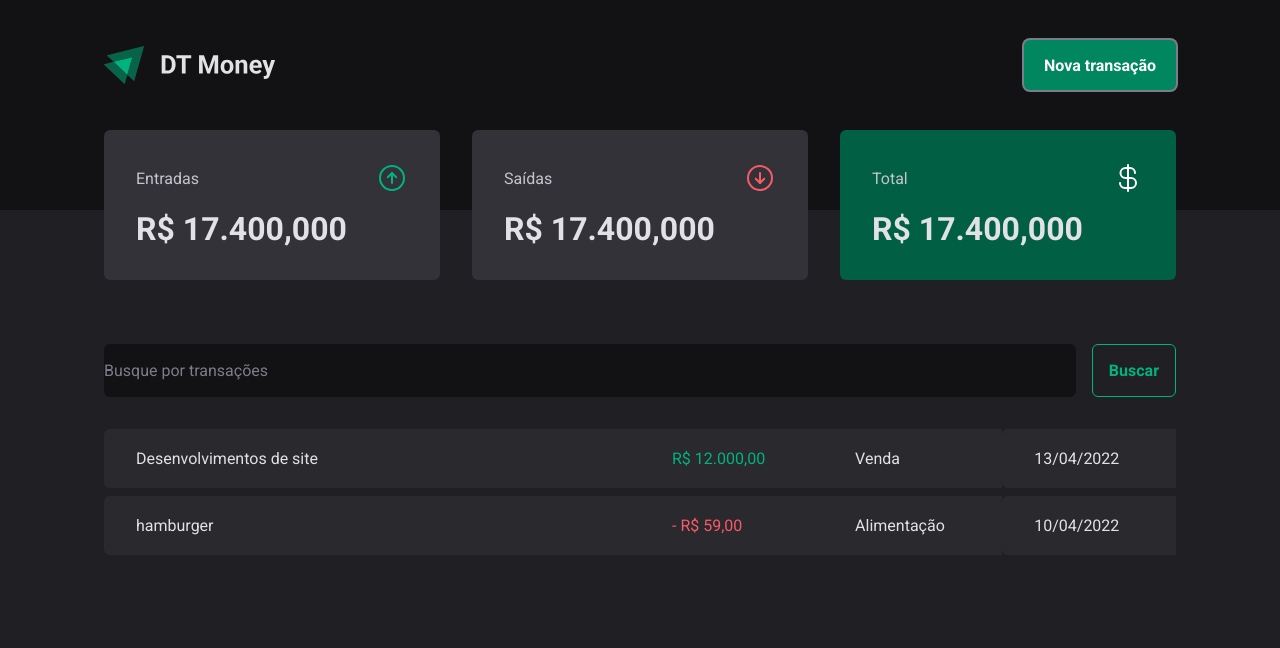
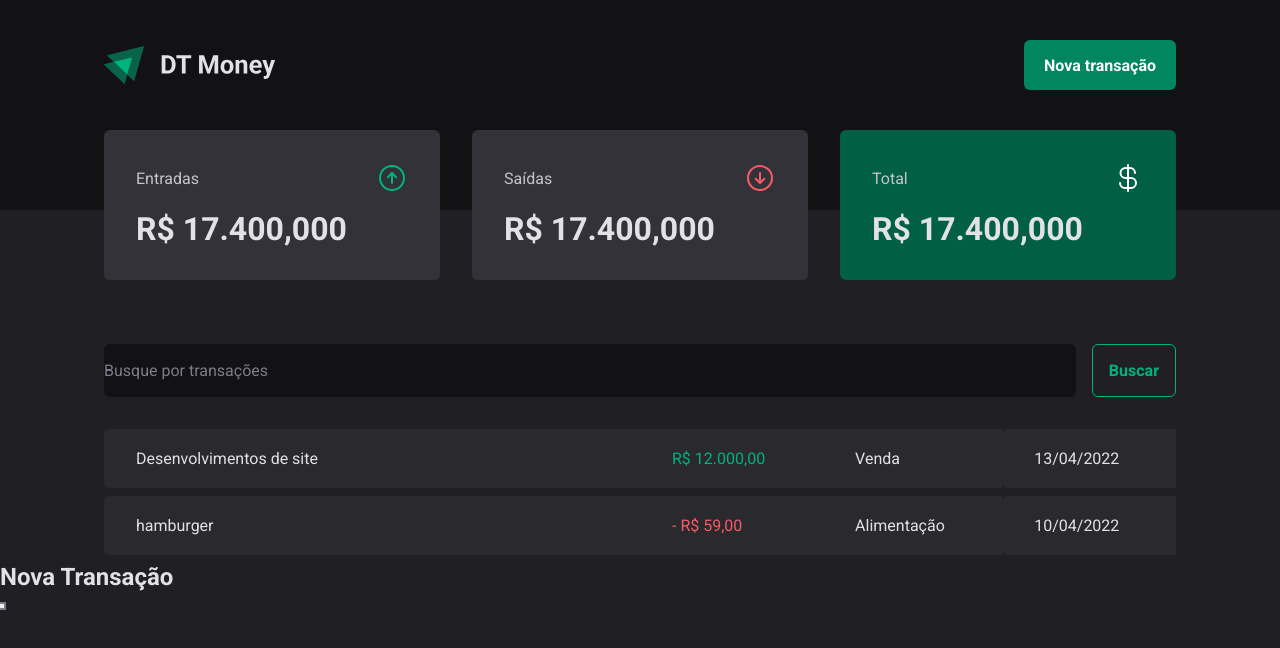
Before and after one commit to viniciusferreira7/dt-money, a React (Vite) app: page / in a window 1280 px wide. Both pictures are taken after a click on the button "Nova transação". Shown: the top 648 px of the page. Built offline with nearby package versions, Linux system fonts and the light colour scheme.

Commit message:
feat(header): modal radix createad

```diff
--- a/index.html
+++ b/index.html
@@ -8,7 +8,7 @@
 
     <link rel="icon" type="image/svg+xml" href="/vite.svg" />
     <meta name="viewport" content="width=device-width, initial-scale=1.0" />
-    <title>Vite + React + TS</title>
+    <title>DT Money</title>
   </head>
   <body>
     <div id="root"></div>
--- a/package.json
+++ b/package.json
@@ -9,6 +9,7 @@
     "preview": "vite preview"
   },
   "dependencies": {
+    "@radix-ui/react-dialog": "^1.0.0",
     "commitizen": "^4.2.5",
     "phosphor-react": "^1.4.1",
     "react": "^18.2.0",
--- a/src/components/Header/index.tsx
+++ b/src/components/Header/index.tsx
@@ -1,4 +1,5 @@
 import { HeaderContainer, HeaderContent, NewTransactionsButton } from './styles'
+import * as Dialog from '@radix-ui/react-dialog'
 
 import logoImg from '../../assets/logo-dt-money.svg'
 
@@ -7,7 +8,18 @@
     <HeaderContainer>
       <HeaderContent>
         <img src={logoImg} alt="" />
-        <NewTransactionsButton>Nova transação</NewTransactionsButton>
+        <Dialog.Root>
+          <Dialog.Trigger asChild>
+            <NewTransactionsButton>Nova transação</NewTransactionsButton>
+          </Dialog.Trigger>
+          <Dialog.Portal>
+            <Dialog.Overlay />
+            <Dialog.Content>
+              <Dialog.Title>Nova Transação</Dialog.Title>
+              <Dialog.Close />
+            </Dialog.Content>
+          </Dialog.Portal>
+        </Dialog.Root>
       </HeaderContent>
     </HeaderContainer>
   )
```
Also changed, not shown: 1 other file (tests, documents, lock files or other folders).
